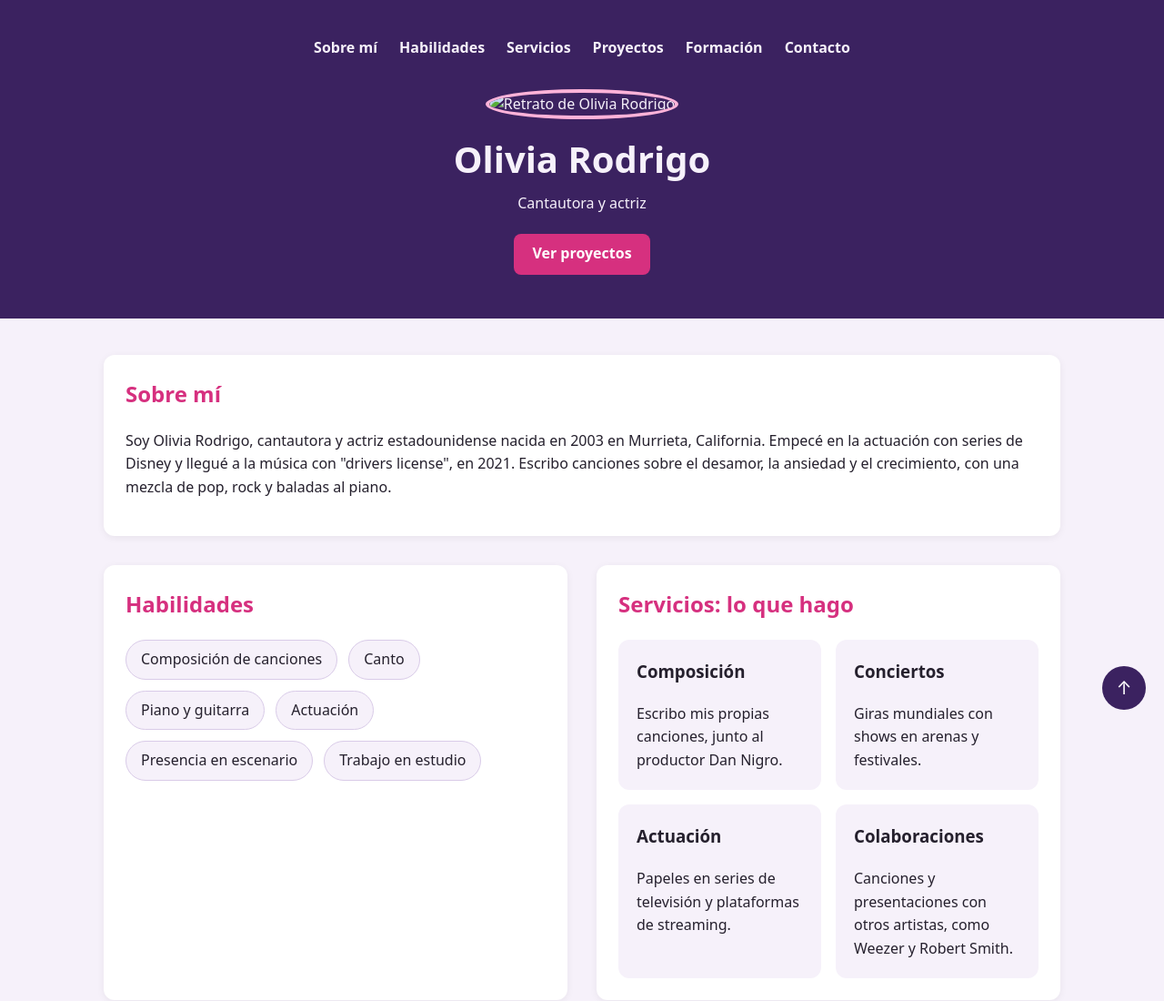
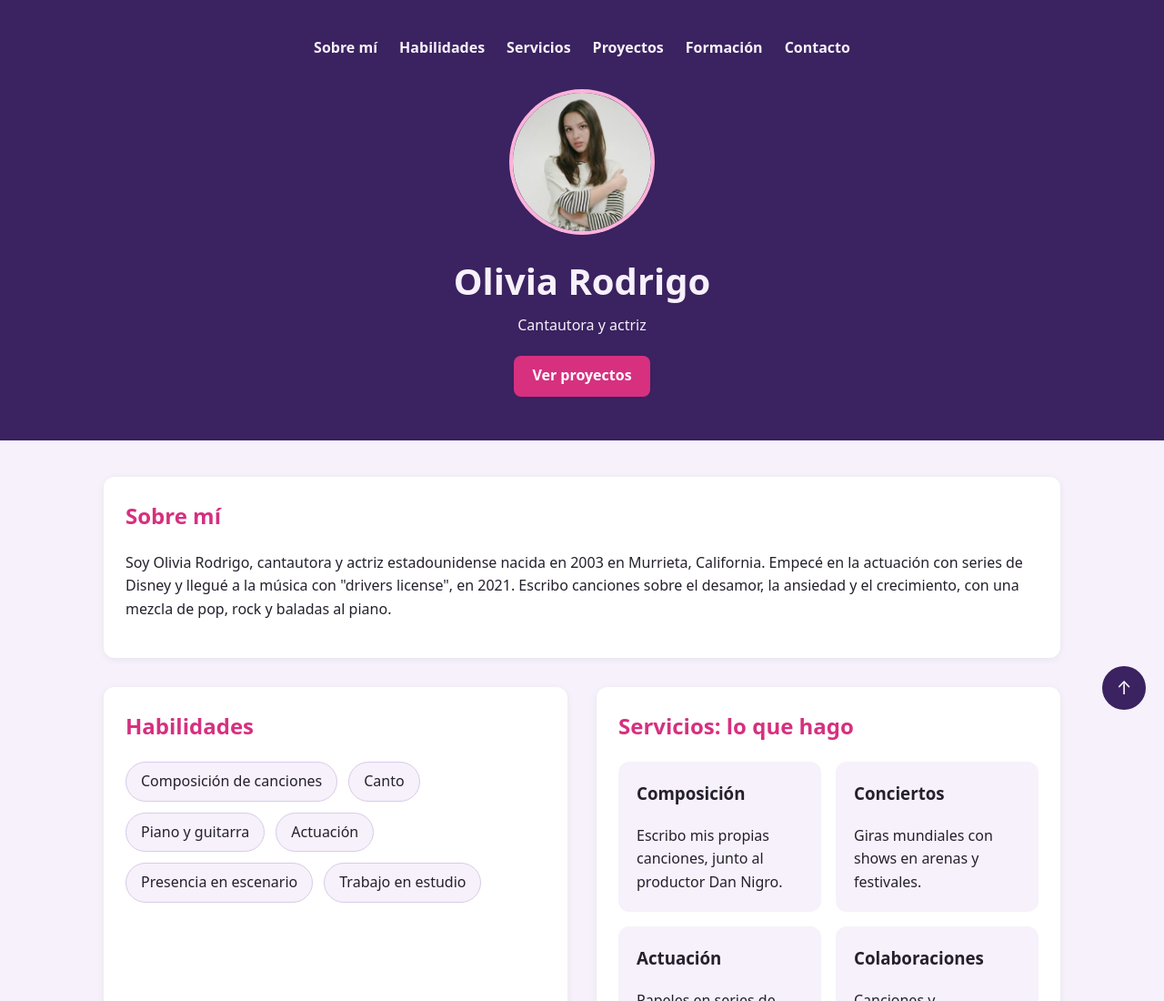
Before and after one commit to jhoswarsantos96/oliviapage, a plain HTML site: page index.html in a window 1280 px wide. Shown: the top 1100 px of the page at 91% size. Drawn offline with Linux system fonts and the light colour scheme.

Commit message:
Add files via upload

```diff
--- a/index.html
+++ b/index.html
@@ -20,7 +20,7 @@
       </ul>
     </nav>
 
-    <img class="foto" href="olivia1.jpg". alt="Retrato de Olivia Rodrigo">
+    <img class="foto" src="olivia1.jpg". alt="Retrato de Olivia Rodrigo">
     <h1>Olivia Rodrigo</h1>
     <p>Cantautora y actriz</p>
     <a class="boton" href="#proyectos">Ver proyectos</a>
```
